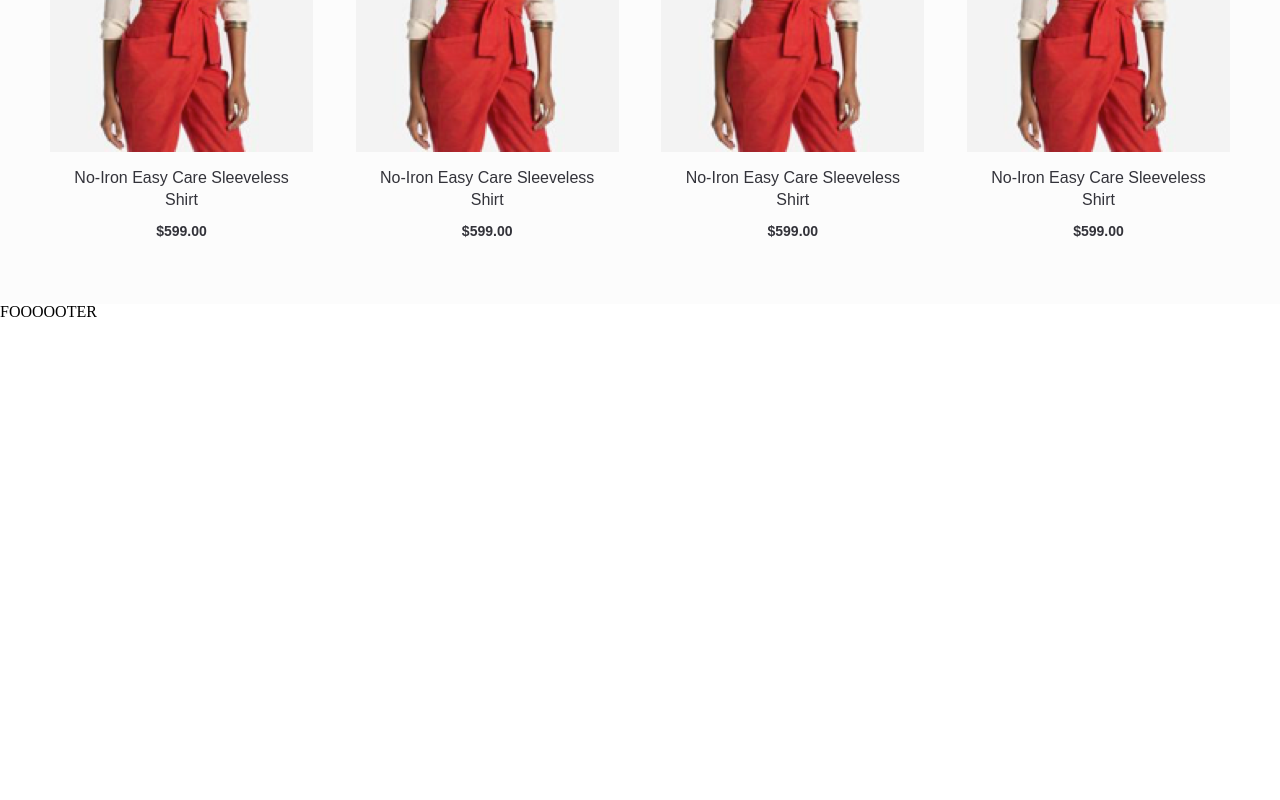
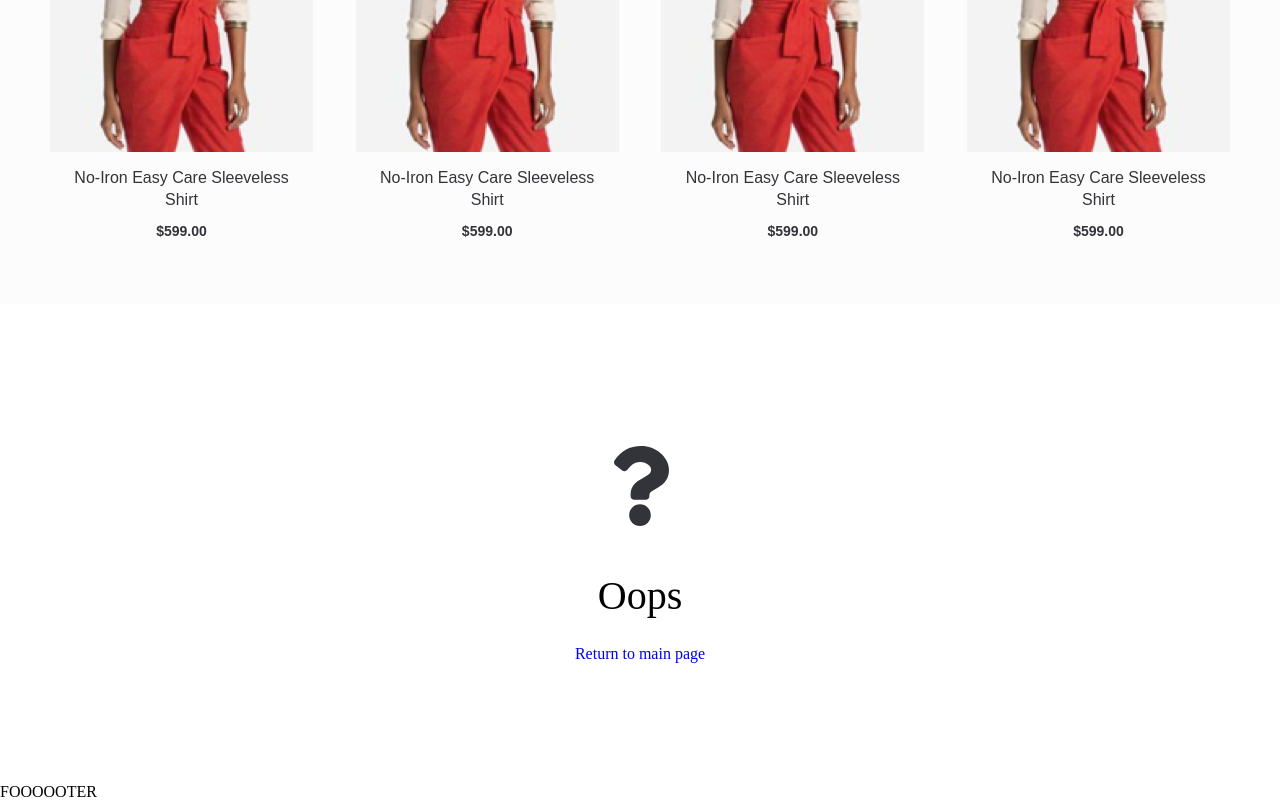
Before and after one commit to Saribeg/E-Commerse-Online-Shop, a React (Create React App) app in the folder client/: page / in a window 1280 px wide. Shown: the part 1663-2463 px from the top of the page. Before the commit the page ends 1983 px from the top, so only its background shows below. Built offline with nearby package versions, Linux system fonts and the light colour scheme; no server answers.

Commit message:
empty state component (#32)

```diff
--- a/client/src/App.js
+++ b/client/src/App.js
@@ -1,6 +1,8 @@
-import React, { Component, Fragment } from "react";
-import { Switch, Route } from "react-router-dom";
-import "./scss/style.scss";
+import React, {Component, Fragment} from 'react';
+import {Switch, Route} from 'react-router-dom';
+import './scss/style.scss';
+import { library } from '@fortawesome/fontawesome-svg-core'
+import { faQuestion } from '@fortawesome/free-solid-svg-icons'
 // import ProductsCarousel from './components/ProductsCarousel'
 // import TopBlockAuth from './components/TopBlockAuth'
 
@@ -9,6 +11,8 @@ import Footer from "./components/Footer";
 import MainPage from "./components/MainPage";
 import Profile from "./components/Profile";
 // import ProductPage from "./components/ProductPage";
+
+library.add(faQuestion)
 
 class App extends Component {
   render() {
--- /dev/null
+++ b/client/src/components/EmptyState/empty-state.scss
@@ -0,0 +1,23 @@
+@import '../../scss/resources/resources';
+
+.empty-state{
+	height: 60vh;
+	display: flex;
+	flex-direction: column;
+	justify-content: center;
+	align-items: center;
+
+	&-title{
+		font-size: 40px;
+		line-height: 60px;
+		margin: 20px 0;
+	}
+
+	&-icon{
+		color: $black;
+		font-size: 80px;
+		margin: 20px 0;
+	}
+
+
+}
--- /dev/null
+++ b/client/src/components/EmptyState/index.js
@@ -0,0 +1,16 @@
+import React, { Component } from 'react'
+import { FontAwesomeIcon } from '@fortawesome/react-fontawesome';
+import { NavLink } from 'react-router-dom';
+import './empty-state.scss';
+
+export default class EmptyState extends Component {
+	render() {
+		return (
+			<div className="empty-state">
+				<FontAwesomeIcon icon="question" className="empty-state-icon"/>
+				<p className="empty-state-title">{this.props.title}</p>
+				<NavLink to="/">Return to main page </NavLink>
+			</div>
+		)
+	}
+}
--- a/client/src/components/MainPage/index.js
+++ b/client/src/components/MainPage/index.js
@@ -1,6 +1,7 @@
 import React, { Component } from 'react';
 import ProductsCarousel from '../ProductsCarousel';
 import ProductListing from "../ProductListing";
+import EmptyState from "../EmptyState";
 
 class MainPage extends Component {
     render () {
@@ -17,6 +18,7 @@ class MainPage extends Component {
                         </div>
                     </div>
                 </section>
+                <EmptyState title="Oops"/>
 
             </div>
         )
```
Also changed, not shown: client/package.json (+5 -2 lines).
